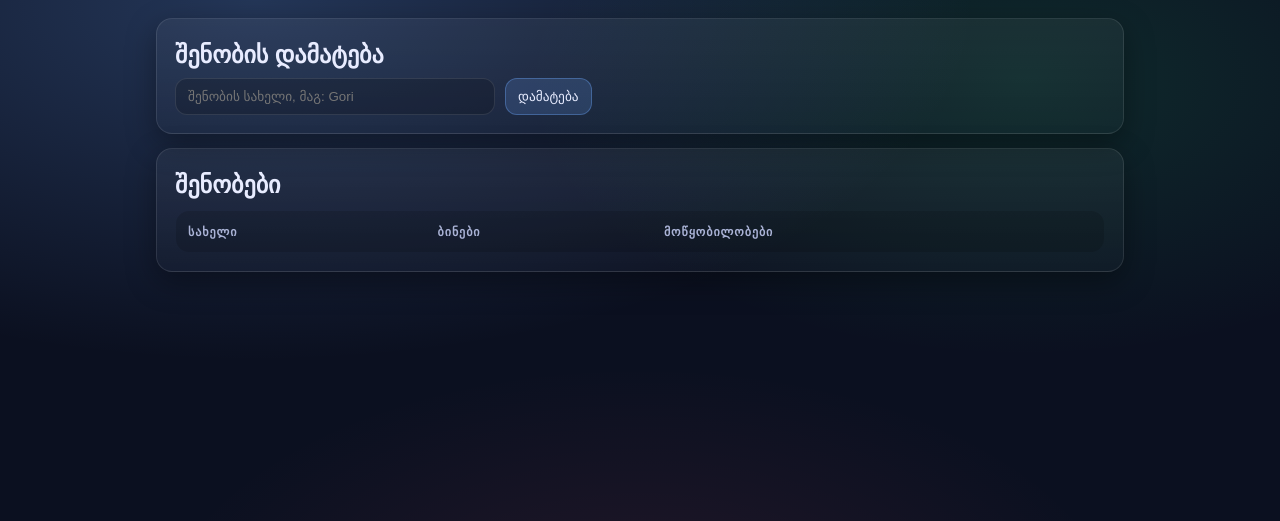
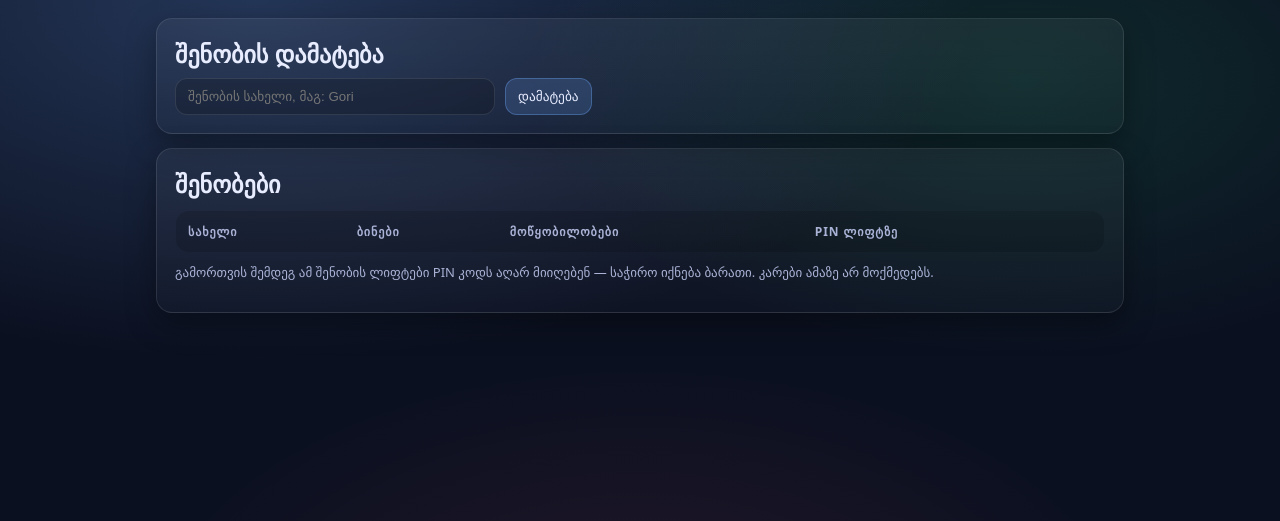
Before and after one commit to iraclette/control-access, a FastAPI app: template backend/templates/buildings.html in a window 1280 px wide. Shown: the part 79-600 px from the top of the page. Run offline with FastAPI, Linux system fonts and the light colour scheme; the template is opened without the code that fills it, so the values that code supplies are empty; parts of the project's set-up code (start-up, migrations or seed data) failed here and were passed over.

Commit message:
Add per-building toggle to disable PIN access on elevators
PINs are short, guessable, and easy to share -- a decent enough gate
for door access but a weak one for enforcing payment via the
elevator, since a non-paying tenant can just use a guessed or shared
neighbor's PIN. RFID chips fix this (individually revocable, not
guessable), but aren't built/issued yet, so this needs to be
per-building and default-on: flipping it off for a building sends
elevator devices there an empty entries list on sync (no firmware
change needed), while door devices and PIN entry elsewhere are
unaffected. Meant to be turned on building-by-building as chips
actually get handed out, not flipped globally today.

Co-Authored-By: Claude Sonnet 5 <noreply@anthropic.com>

```diff
--- a/backend/app/main.py
+++ b/backend/app/main.py
@@ -353,7 +353,13 @@ def ui_buildings(request: Request):
         for b in buildings:
             flat_count = len(db.scalars(select(Flat).where(Flat.building_id == b.id)).all())
             device_count = len(db.scalars(select(Device).where(Device.building_id == b.id)).all())
-            rows.append({"name": b.name, "flat_count": flat_count, "device_count": device_count})
+            rows.append({
+                "id": b.id,
+                "name": b.name,
+                "flat_count": flat_count,
+                "device_count": device_count,
+                "elevator_pin_enabled": b.elevator_pin_enabled,
+            })
         return templates.TemplateResponse("buildings.html", {"request": request, "buildings": rows})
     finally:
         db.close()
@@ -373,6 +379,25 @@ def ui_buildings_add(request: Request, name: str = Form(...)):
             return RedirectResponse("/admin-ui/buildings?err=dup", status_code=303)
 
         db.add(Building(name=name))
+        db.commit()
+        return RedirectResponse("/admin-ui/buildings", status_code=303)
+    finally:
+        db.close()
+
+
+@app.post("/admin-ui/buildings/{building_id}/toggle-elevator-pin")
+def ui_building_toggle_elevator_pin(request: Request, building_id: int):
+    redir = require_ui_login(request)
+    if redir:
+        return redir
+
+    db = SessionLocal()
+    try:
+        building = db.get(Building, building_id)
+        if not building:
+            raise HTTPException(status_code=404, detail="Building not found")
+
+        building.elevator_pin_enabled = not building.elevator_pin_enabled
         db.commit()
         return RedirectResponse("/admin-ui/buildings", status_code=303)
     finally:
--- a/backend/app/models/building.py
+++ b/backend/app/models/building.py
@@ -1,5 +1,5 @@
 # app/models/building.py
-from sqlalchemy import Column, Integer, String, DateTime
+from sqlalchemy import Column, Integer, String, DateTime, Boolean
 from sqlalchemy.sql import func
 from .base import Base
 
@@ -9,4 +9,8 @@ class Building(Base):
 
     id = Column(Integer, primary_key=True)
     name = Column(String, unique=True, nullable=False)
+    # PINs are short/guessable/shareable -- once a building has RFID chips issued,
+    # this can be flipped off so elevator access requires a chip (individually
+    # revocable) instead, without touching door access or any firmware.
+    elevator_pin_enabled = Column(Boolean, default=True, nullable=False)
     created_at = Column(DateTime(timezone=True), server_default=func.now())
--- a/backend/app/schemas/building.py
+++ b/backend/app/schemas/building.py
@@ -9,7 +9,12 @@ class BuildingCreate(BaseModel):
 class BuildingOut(BaseModel):
     id: int
     name: str
+    elevator_pin_enabled: bool
     created_at: dt.datetime
 
     class Config:
         from_attributes = True
+
+
+class BuildingPatch(BaseModel):
+    elevator_pin_enabled: bool
--- a/backend/templates/buildings.html
+++ b/backend/templates/buildings.html
@@ -19,15 +19,32 @@
         <th>სახელი</th>
         <th>ბინები</th>
         <th>მოწყობილობები</th>
+        <th>PIN ლიფტზე</th>
+        <th></th>
       </tr>
       {% for b in buildings %}
       <tr>
         <td><b>{{ b.name }}</b></td>
         <td>{{ b.flat_count }}</td>
         <td>{{ b.device_count }}</td>
+        <td>
+          {% if b.elevator_pin_enabled %}
+          <span class="badge"><span class="dot ok"></span>ჩართული</span>
+          {% else %}
+          <span class="badge"><span class="dot bad"></span>გამორთული (მხოლოდ ბარათი)</span>
+          {% endif %}
+        </td>
+        <td>
+          <form method="post" action="/admin-ui/buildings/{{ b.id }}/toggle-elevator-pin">
+            <button class="btn {{ 'danger' if b.elevator_pin_enabled else 'ok' }}" type="submit">
+              {{ 'გამორთვა ლიფტზე' if b.elevator_pin_enabled else 'ჩართვა ლიფტზე' }}
+            </button>
+          </form>
+        </td>
       </tr>
       {% endfor %}
     </table>
+    <p class="help">გამორთვის შემდეგ ამ შენობის ლიფტები PIN კოდს აღარ მიიღებენ — საჭირო იქნება ბარათი. კარები ამაზე არ მოქმედებს.</p>
   </div>
 
 {% endblock %}
```
Also changed, not shown: backend/alembic/versions/e8f2a4c19b6d_elevator_pin_toggle.py (added, +26 -0 lines), backend/app/api/routes/buildings.py (+13 -1 lines), backend/app/api/routes/device.py (+11 -2 lines).
